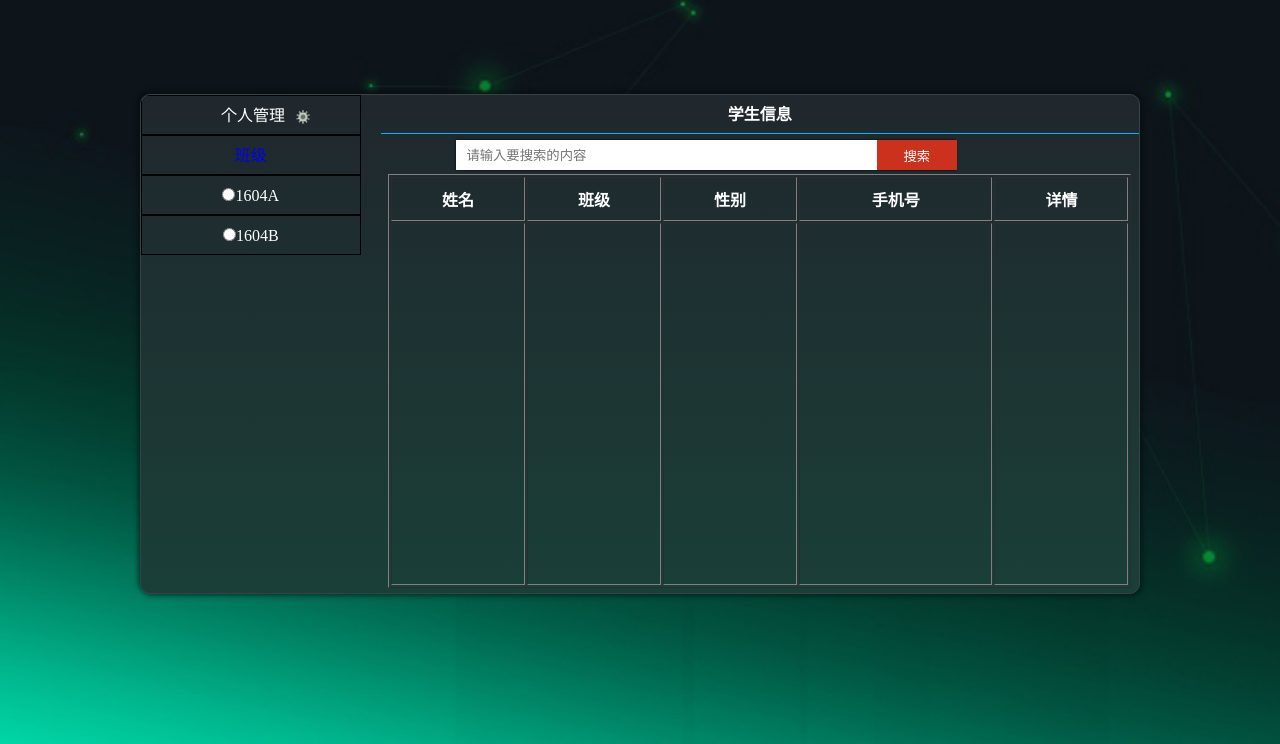
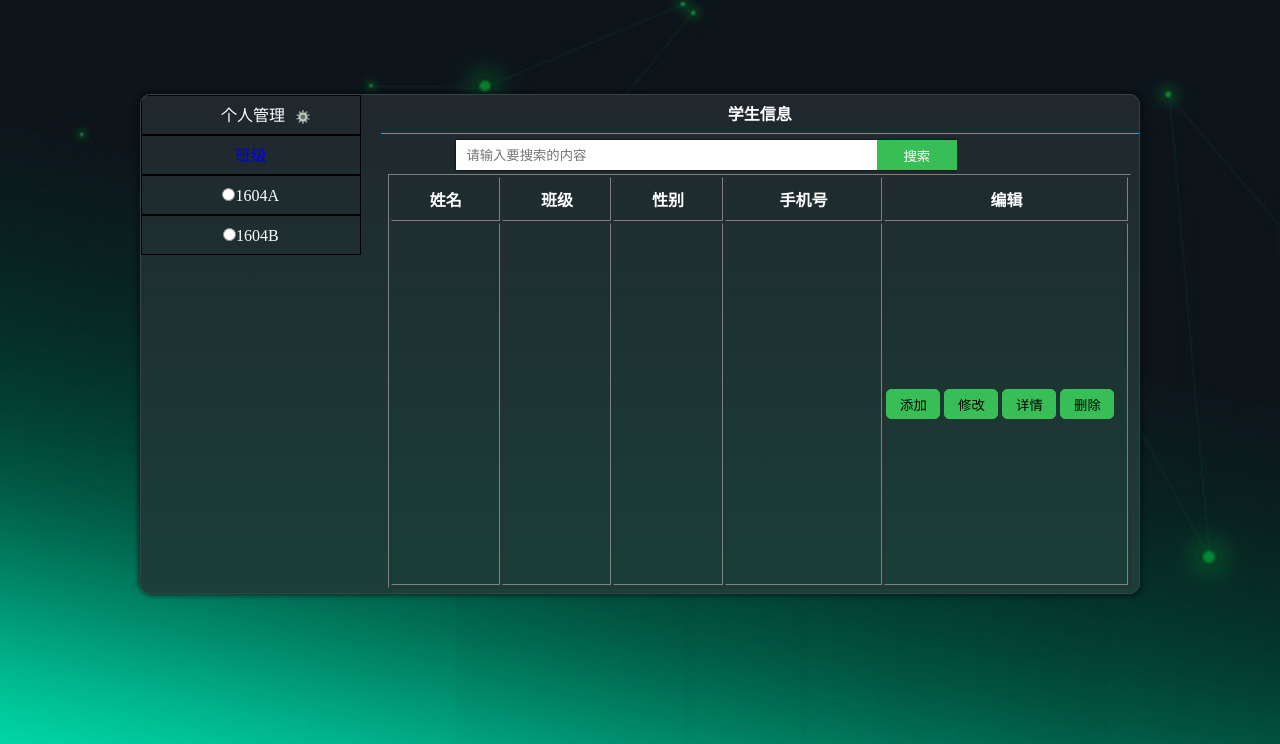
Before and after one commit to 120764482/xinxiguanli, a website: page app/views/yrkye.html in a window 1280 px wide. Shown: the part 56-800 px from the top of the page. Drawn offline with Linux system fonts and the light colour scheme.

Commit message:
第二次

```diff
--- a/app/styles/yrkye.css
+++ b/app/styles/yrkye.css
@@ -302,9 +302,9 @@ img {
 .yrk_small_right_top button{
 	width: 80px;
 	height: 30px;
-	background: #CB311C;
+	background: #37be57;
 	color: #fff;
-	border: 1px solid #CB311C;
+	border: 1px solid #37be57;
 	position: absolute;
 	top: 6px;
 	right: 24.02%;
@@ -319,3 +319,10 @@ img {
 .yrk_small_right_bottom table th{
 	height: 40px;
 }
+.yrk_small_right_bottom table td button{
+	width: 54px;
+	height: 30px;
+	background: #37be57;
+	border: 1px solid #37be57;
+	border-radius: 5px;
+}
--- a/app/views/yrkye.html
+++ b/app/views/yrkye.html
@@ -29,9 +29,9 @@
 						</ul>
 					</nav>
 				</div>
-				<!--yrk_small_nav-->
+				<!--yrk_small_nav结束-->
 			</div>
-			<!--yrkbox_conter-->
+			<!--yrkbox_conter结束-->
 
 				<div class="yrk_small">
 					<div class="yrk_small_left">
@@ -60,14 +60,20 @@
 									<th>班级</th>
 									<th>性别</th>
 									<th>手机号</th>
-									<th>详情</th>
+									<th style="width: 240px;">编辑</th>
 								</tr>
 								<tr>
 									<td></td>
 									<td></td>
 									<td></td>
 									<td></td>
-									<td></td>
+									<td>
+										<button class="add">添加</button>
+										<button>修改</button>
+										<button>详情</button>
+										<button>删除</button>
+
+									</td>
 								</tr>
 							</table>
 						</div>
@@ -80,7 +86,7 @@
 	<script type="text/javascript">
 			$(function(){
 
-				$(".image").bind("click", function(){
+				$(".image").addEventListener("click", function(){
 				$("#file").click();
 				$("#file").addEventListener("change", function(){
 					var files = this.files[0],//加载处理图片
@@ -92,6 +98,19 @@
 				}, false)
 			}, false)
 
+			//列表
+			$.ajax({
+				type:"get",
+				url:"http://localhost:3560/list/list",
+				async:true,
+				success:function(data){
+
+
+				},
+				error:function(){
+					alert('链接失败')
+				}
+			});
 
 
 			})
```
